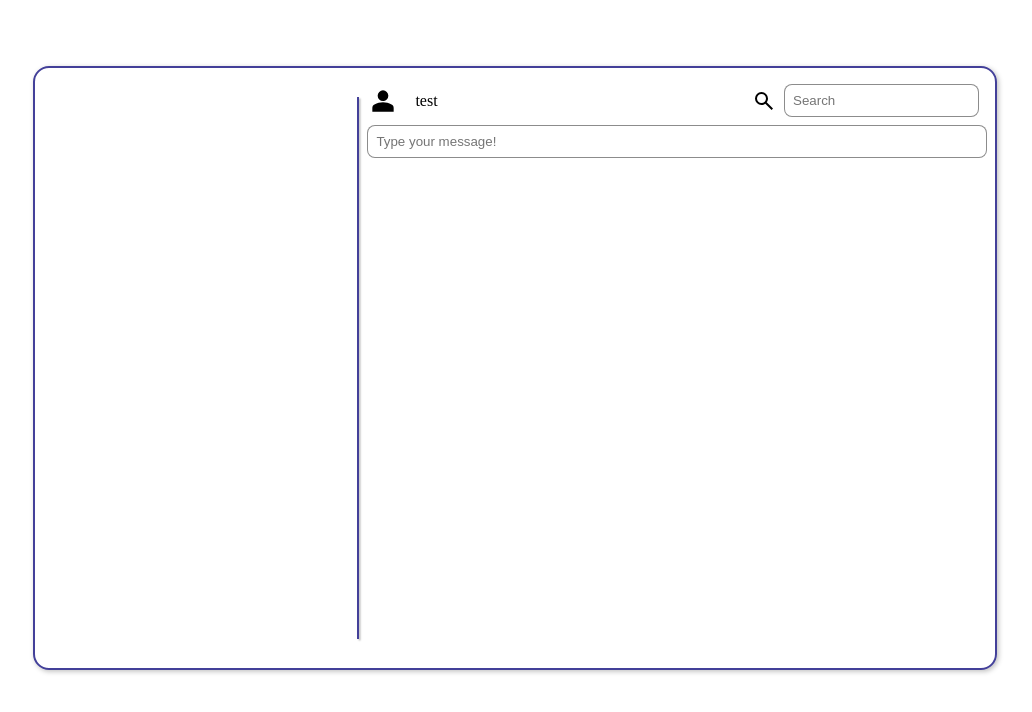
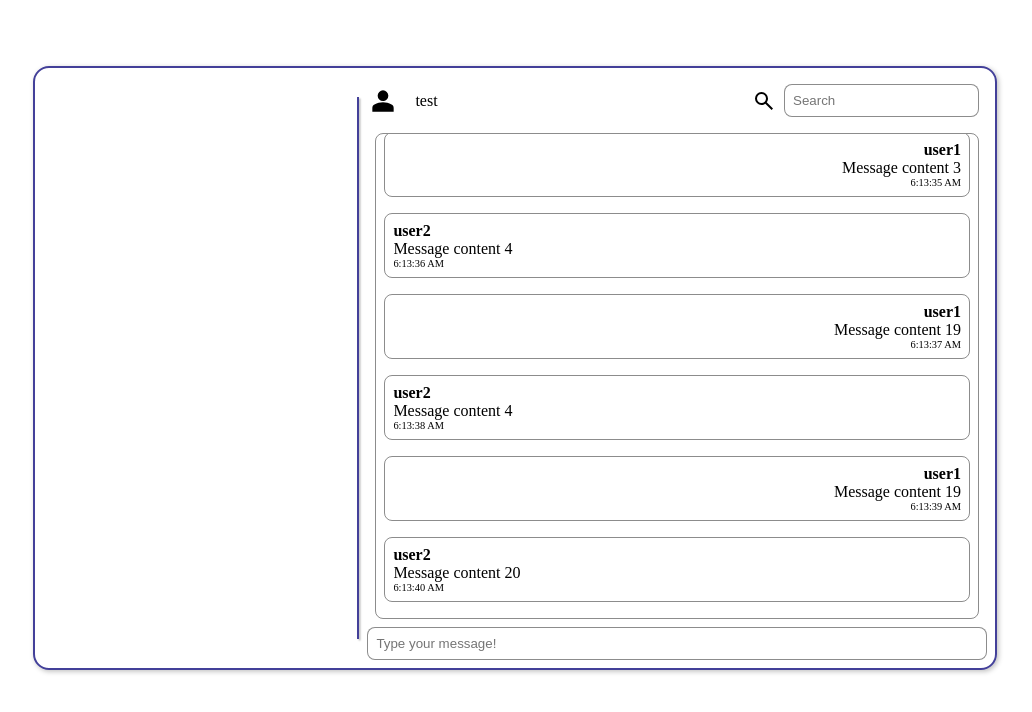
Before and after one commit to rigojr/chatting-module, a Nuxt app in the folder frontend/: page /chat in a window 1280 px wide. Shown: the top 712 px of the page, without its empty margins (125-1157 px from the left). Built offline with nearby package versions, Linux system fonts and the light colour scheme.

Commit message:
feat: add conversation message collection

```diff
--- a/frontend/components/conversation/ConversationMessageCollection.vue
+++ b/frontend/components/conversation/ConversationMessageCollection.vue
@@ -1,16 +1,118 @@
 <script setup lang="ts">
-import type { ConversationMessage } from '~/pages/chat/index.vue';
+import type { Message, User } from '~/entities';
 
+/**
+ * The component public properties.
+ */
 interface Props {
-  messages: ConversationMessage[]
+  messages: Message[];
+  user: User
 }
 
-defineProps<Props>();
+const props = defineProps<Props>();
+const collectionElement = ref<HTMLDivElement>();
+
+onMounted(() => {
+  if (!isNullish(collectionElement.value)) {
+    scrollToLastMessage(collectionElement.value);
+  }
+});
+
+/**
+ * Scrolls to the last child element of the given element.
+ *
+ * @param element The HTML element.
+ */
+function scrollToLastMessage(element: HTMLDivElement): void {
+  const messageElements = element.children;
+  const lastMessage = messageElements[messageElements.length - 1];
+
+  lastMessage.scrollIntoView();
+}
+
+/**
+ * Gets human readable time from a given unix timestamp.
+ *
+ * @param timestamp The unix timestamp.
+ *
+ * @returns The readable time.
+ */
+function getDateTime(timestamp: number): string {
+  const date = new Date(timestamp * 1000);
+
+  return date.toLocaleTimeString('en-US')
+}
+
+/**
+ * Indicates whether the message should be left or right depending on the user.
+ *
+ * @param sender The user sender.
+ */
+function isMessageLeft(sender: User): boolean {
+  return sender.id !== props.user.id;
+}
 </script>
 
 <template>
-
+  <div
+    class="conversation-message-collection"
+    ref="collectionElement"
+  >
+    <div
+      v-for="message in messages"
+      class="conversation-message-collection__message-post"
+      :class="{
+        'conversation-message-collection__message-post--left': isMessageLeft(message.sender)
+      }"
+    >
+      <span class="conversation-message-collection__message-post-user">
+        {{ message.sender.user }}
+      </span>
+      <span class="conversation-message-collection__message-post-payload">
+        {{ message.payload }}
+      </span>
+      <span class="conversation-message-collection__message-post-timestamp">
+        {{ getDateTime(message.timestamp) }}
+      </span>
+    </div>
+  </div>
 </template>
 
-<style lang="ts">
+<style lang="scss">
+@use '@/styles/tools/mixins' as mixins;
+
+.conversation-message-collection {
+  display: flex;
+  flex-direction: column;
+  height: 100%;
+  min-height: 0;
+  margin: 0.5rem;
+
+  overflow-x: hidden;
+  overflow-y: scroll;
+
+  &__message-post {
+    display: flex;
+    flex-direction: column;
+    align-items: flex-end;
+    margin: 0.5rem 0;
+
+    @include mixins.inputStyle; // FIXME: is yelling
+
+    &--left {
+      align-items: flex-start;
+    }
+  }
+
+  &__message-post-user {
+    font-weight: bold
+  }
+
+  &__message-post-timestamp {
+    font-size: 0.65rem;
+    font-weight: 200;
+  }
+
+  @include mixins.inputStyle; // FIXME: is yelling
+}
 </style>
--- a/frontend/pages/chat/index.vue
+++ b/frontend/pages/chat/index.vue
@@ -1,10 +1,10 @@
 <script setup lang="ts">
 // TODO: using a middleware, we should check if the user can land here.
-import type { Message } from '~/entities';
 
-export type ConversationMessage = Message & { // TODO: maybe there is other place.
-  position: 'right' | 'left';
-}
+import type { Message, User } from '~/entities';
+import data from './fake-messages.json';
+const testMessages = data.messages as Message[]; // FIXME: For testing purpose.
+const testUser = data.messages[0].sender as User;
 
 /**
  * Component private properties.
@@ -36,6 +36,10 @@ function onMessageSent(): void {
         <ConversationUserProfileCard username="test"/>
         <ConversationSearch v-model:search="state.search"/>
       </div>
+        <ConversationMessageCollection
+          :messages="testMessages"
+          :user="testUser"
+        />
         <ConversationMessage
           v-model:message="state.message"
           @message-send="onMessageSent"
@@ -61,12 +65,6 @@ function onMessageSent(): void {
     margin: 0.5rem; // TODO: setting
   }
 
-  &__viewport-header {
-    display: flex;
-    flex-direction: row;
-    justify-content: space-between;
-  }
-
   &__divider {
     height: 90%;
     align-self: center;
@@ -74,5 +72,16 @@ function onMessageSent(): void {
     border: 0.0625rem solid colors.$primary; // TODO: setting
     box-shadow: 0.1rem 0.1rem 0.1rem rgba(0,0,0,0.25); // TODO: setting.
   }
+
+  &__viewport {
+    display: flex;
+    flex-direction: column;
+  }
+
+  &__viewport-header {
+    display: flex;
+    flex-direction: row;
+    justify-content: space-between;
+  }
 }
 </style>
```
